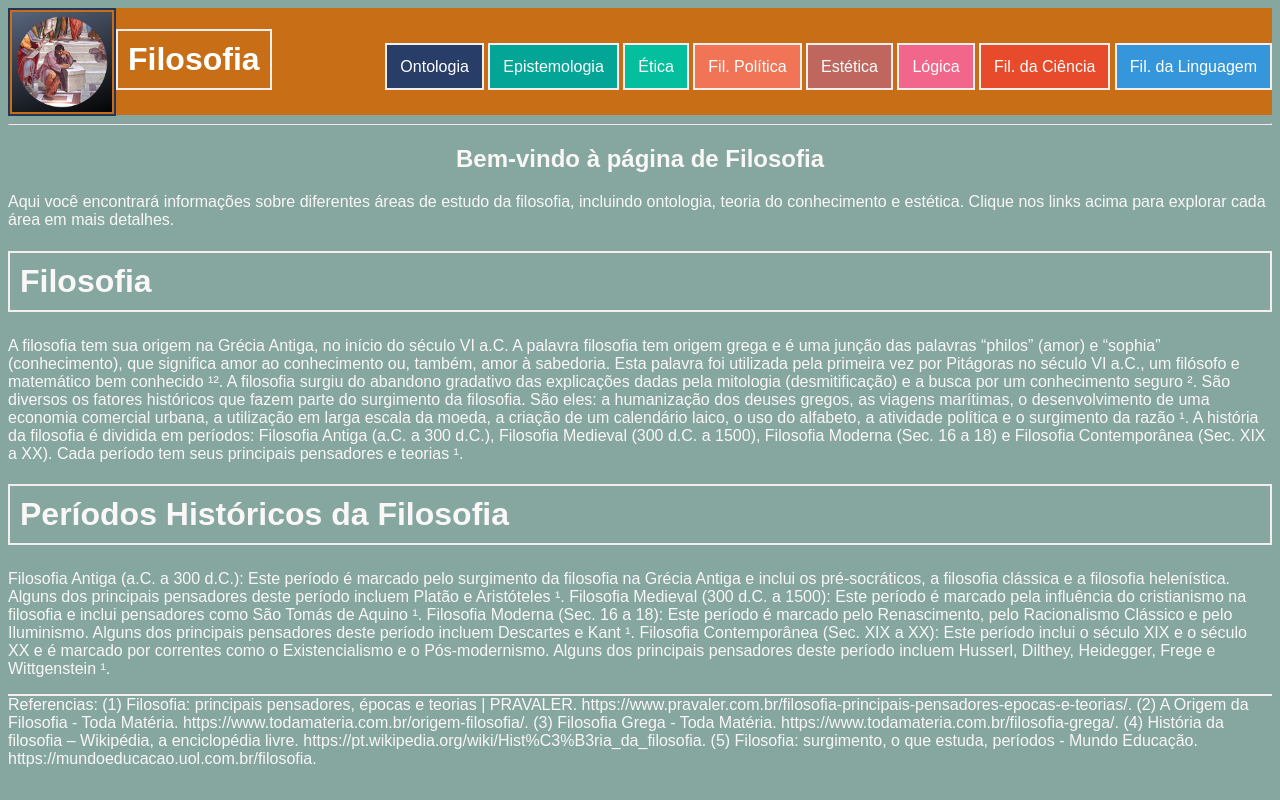
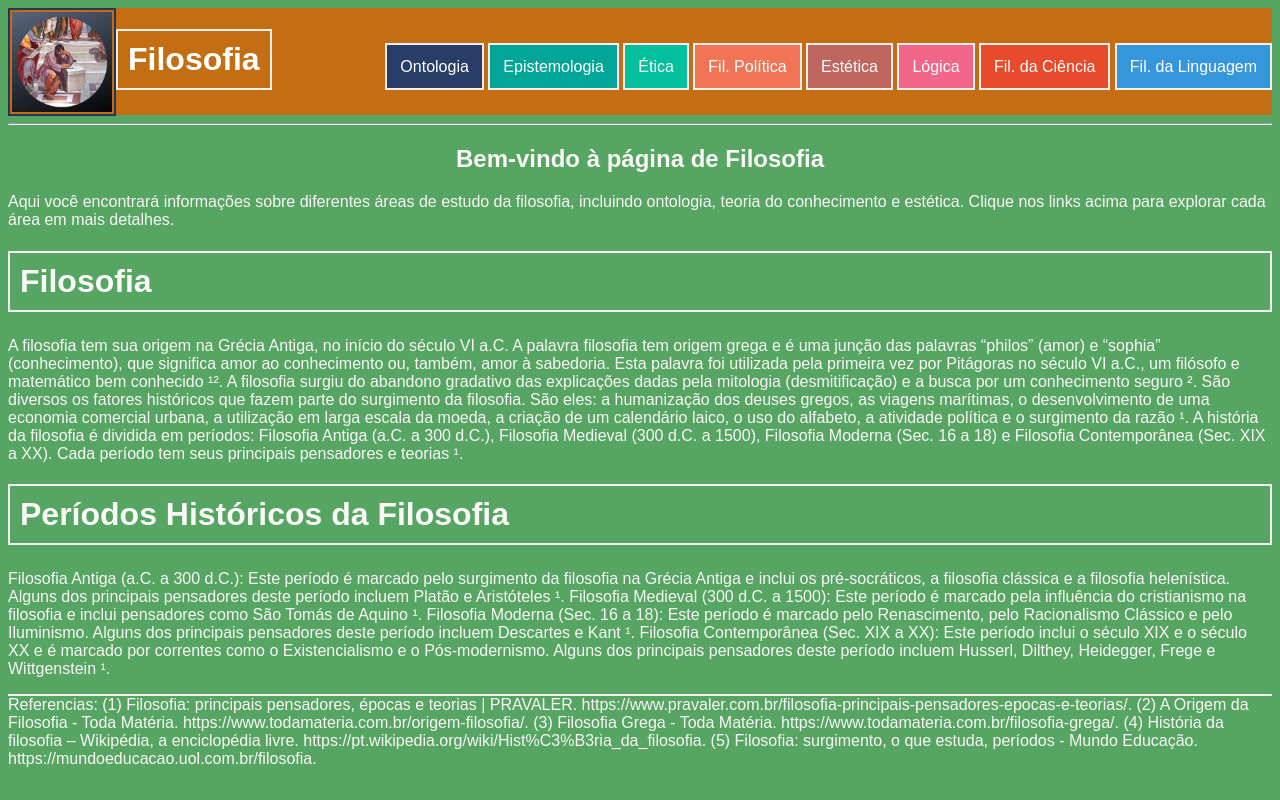
Before and after one commit to marcelomuril/estudos-de-filosofia, a plain HTML site: page index.html in a window 1280 px wide. Drawn offline with Linux system fonts and the light colour scheme.

Commit message:
mudei a cor do corpo

```diff
--- a/style.css
+++ b/style.css
@@ -4,7 +4,7 @@ img {
 }
 body {
     font-family: Arial, sans-serif;
-    background-color: #3c70669e;
+    background-color: #278c36c7;
     color: #faf7f7;}
 
   header {
```
